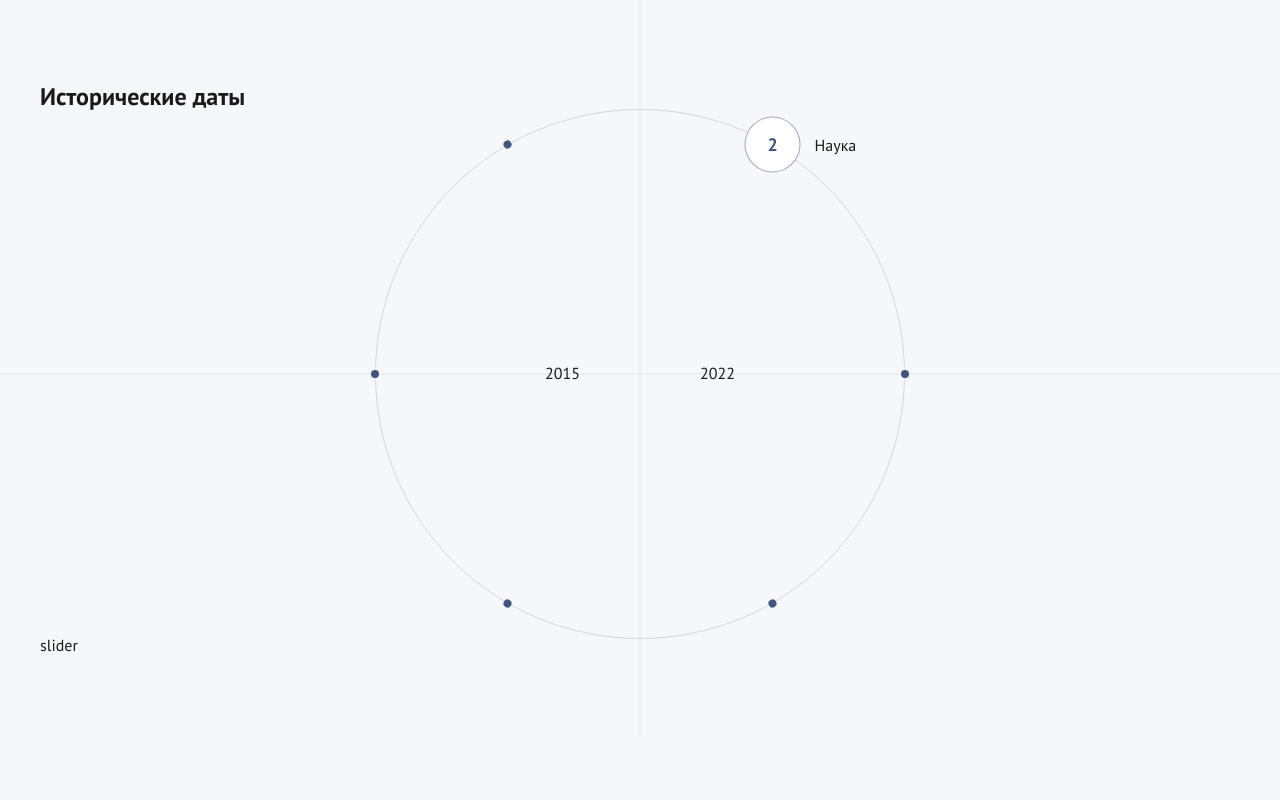
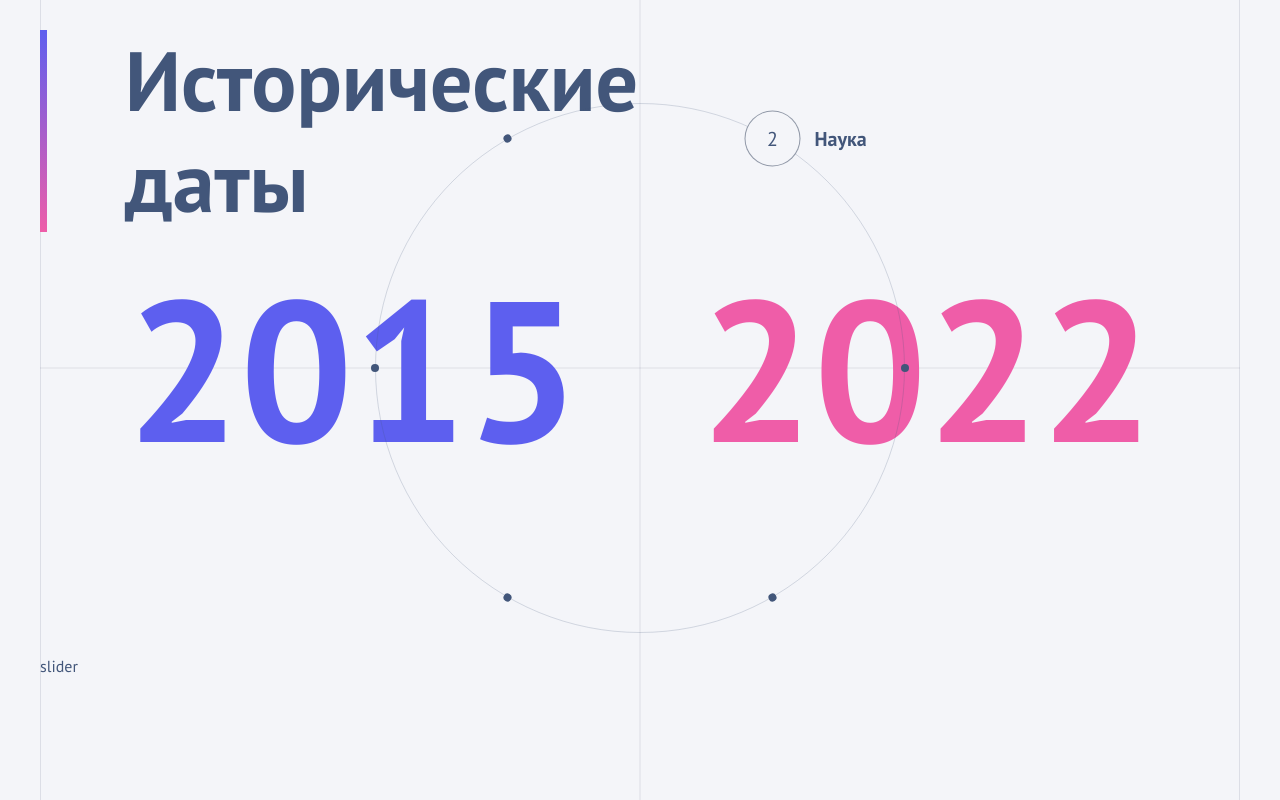
Before and after one commit to zaymovskey/historical-dates-widget, a React app: page / in a window 1280 px wide. Built offline with nearby package versions, Linux system fonts and the light colour scheme.

Commit message:
🚀 feat(historical-dates): Доработка вёрстки основной сцены

```diff
--- a/src/app/global.scss
+++ b/src/app/global.scss
@@ -1,4 +1,15 @@
 @use "./reset";
+
+:root {
+  --color-text: #42567a;
+  --color-accent-blue: #5d5fef;
+  --color-accent-pink: #ef5da8;
+  --color-background: #f4f5f9;
+
+  --color-step-border: rgba(48, 62, 88, 0.5);
+  --color-axis-line: rgba(48, 62, 88, 0.12);
+  --color-circle-border: rgba(66, 86, 122, 0.2);
+}
 
 body {
   font-family:
@@ -6,14 +17,8 @@ body {
     system-ui,
     -apple-system,
     sans-serif;
-  background: #f6f7fb;
+  background: var(--color-background);
   font-size: 16px;
   line-height: 1.4;
-  color: #1a1a1a;
+  color: var(--color-text);
 }
-
-:root {
-  --color-text: #42567a;
-  --color-accent-blue: #5d5fef;
-  --color-accent-pink: #ef5da8;
-}
--- a/src/widgets/historical-dates/HistoricalDates.module.scss
+++ b/src/widgets/historical-dates/HistoricalDates.module.scss
@@ -5,11 +5,27 @@
   padding: 80px 40px;
 }
 
+.title {
+  padding-left: 78px;
+  border-left: 7px solid;
+  border-image: linear-gradient(
+    to bottom,
+    var(--color-accent-blue),
+    var(--color-accent-pink)
+  );
+  border-image-slice: 1;
+}
+
 .axes {
   position: absolute;
-  inset: 0;
+  top: 0;
+  bottom: 0;
+  left: 40px;
+  right: 40px;
   pointer-events: none;
-  z-index: 0;
+  border-left: 1px solid var(--color-axis-line);
+  border-right: 1px solid var(--color-axis-line);
+  height: 100vh;
 
   &::before {
     content: "";
@@ -17,13 +33,18 @@
     inset-block: 0;
     inset-inline-start: 50%;
     width: 1px;
-    background: rgba(66, 86, 122, 0.12);
+    background: var(--color-axis-line);
     transform: translateX(-0.5px);
   }
 }
 
-.header,
-.stage,
+.header {
+  font-size: 56px;
+  position: relative;
+  z-index: 2;
+  line-height: 1.2;
+  top: -50px;
+}
 .events {
   position: relative;
   z-index: 1;
@@ -31,16 +52,17 @@
 
 .stage {
   position: relative;
-  height: 520px;
+  height: 575px;
+  z-index: 1;
 
   &::after {
     content: "";
     position: absolute;
-    left: -40px;
-    right: -40px;
+    left: 0;
+    right: 0;
     top: 50%;
     height: 1px;
-    background: rgba(66, 86, 122, 0.12);
+    background: var(--color-axis-line);
     transform: translateY(-0.5px);
     pointer-events: none;
     z-index: 0;
@@ -63,15 +85,17 @@
   display: flex;
   justify-content: center;
   align-items: center;
-  z-index: 1;
+  z-index: 3;
 }
 
 .circle {
+  --circle-size: 530px;
+
   position: relative;
-  width: 530px;
-  height: 530px;
+  width: var(--circle-size);
+  height: var(--circle-size);
   border-radius: 50%;
-  border: 1px solid rgba(66, 86, 122, 0.2);
+  border: 1px solid var(--color-circle-border);
 
   --radius: 265px;
   --dotSize: 56px;
@@ -93,7 +117,7 @@
   width: 8px;
   height: 8px;
   border-radius: 50%;
-  background: #42567a;
+  background: var(--color-text);
   transform: translate(-50%, -50%);
 }
 
@@ -101,23 +125,18 @@
   position: absolute;
   left: 0;
   top: 0;
-
   width: var(--dotSize);
   height: var(--dotSize);
   border-radius: 50%;
-  background: #fff;
-  border: 1px solid rgba(66, 86, 122, 0.5);
-
+  background: var(--color-background);
+  border: 1px solid var(--color-step-border);
   display: grid;
   place-items: center;
-
   transform: translate(-50%, -50%) rotate(calc(-1 * var(--angle)));
 }
 
 .activeIndex {
-  font-size: 18px;
-  font-weight: 600;
-  color: #42567a;
+  font-size: 20px;
 }
 
 .labelUnrotate {
@@ -133,9 +152,21 @@
 
 .activeLabel {
   position: absolute;
+  font-weight: 600;
+  font-size: 20px;
   top: 0;
   left: 0;
-  white-space: nowrap;
-  line-height: 1;
   transform: translateY(-50%);
 }
+
+.years {
+  font-size: 200px;
+  font-weight: 600;
+}
+
+.yearFrom {
+  color: var(--color-accent-blue);
+}
+.yearTo {
+  color: var(--color-accent-pink);
+}
--- a/src/widgets/historical-dates/HistoricalDates.tsx
+++ b/src/widgets/historical-dates/HistoricalDates.tsx
@@ -19,12 +19,16 @@ export function HistoricalDates() {
     <section className={styles.root}>
       <div className={styles.axes} aria-hidden="true" />
 
-      <header className={styles.header}>
-        <div className={styles.accent} />
-        <h2 className={styles.title}>Исторические даты</h2>
-      </header>
+      <div className={styles.stage}>
+        <header className={styles.header}>
+          <div className={styles.accent} />
+          <h2 className={styles.title}>
+            Исторические
+            <br />
+            даты
+          </h2>
+        </header>
 
-      <div className={styles.stage}>
         <div className={styles.years}>
           <span className={styles.yearFrom}>2015</span>
           <span className={styles.yearTo}>2022</span>
```
